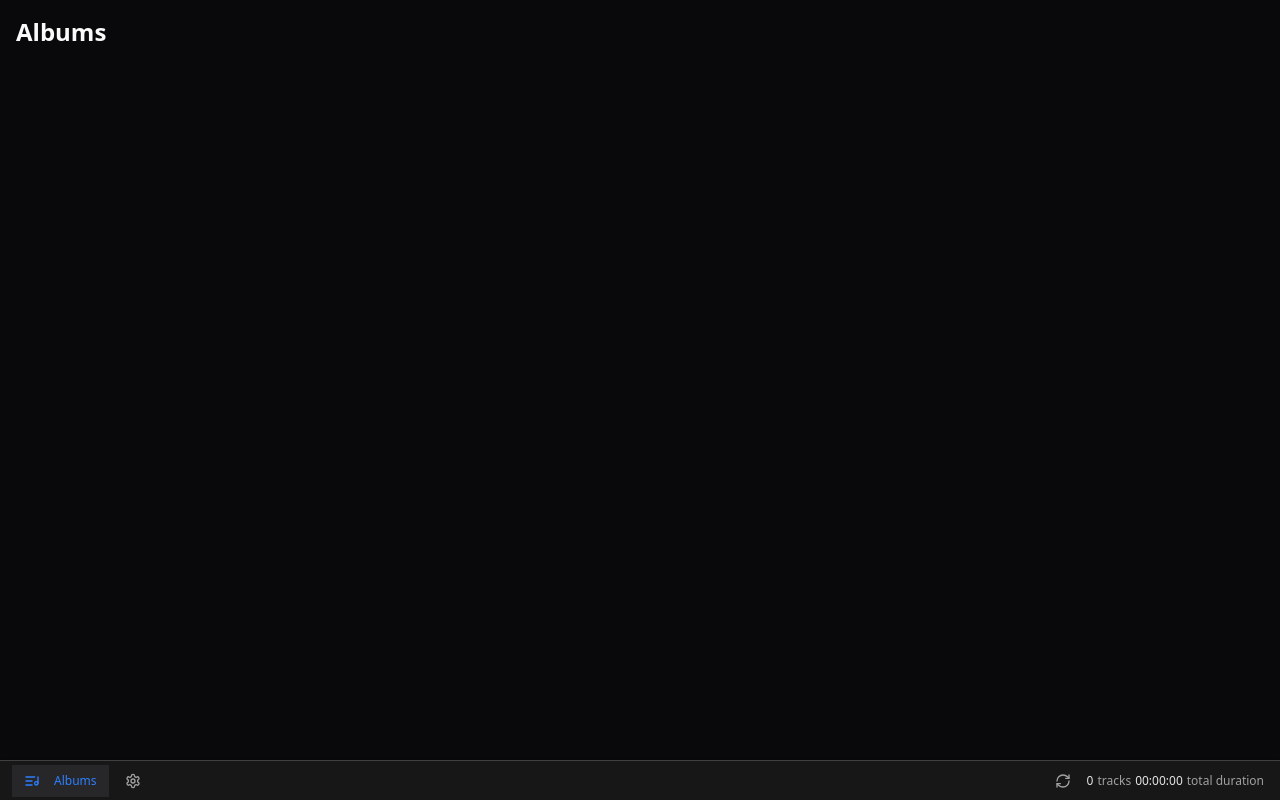
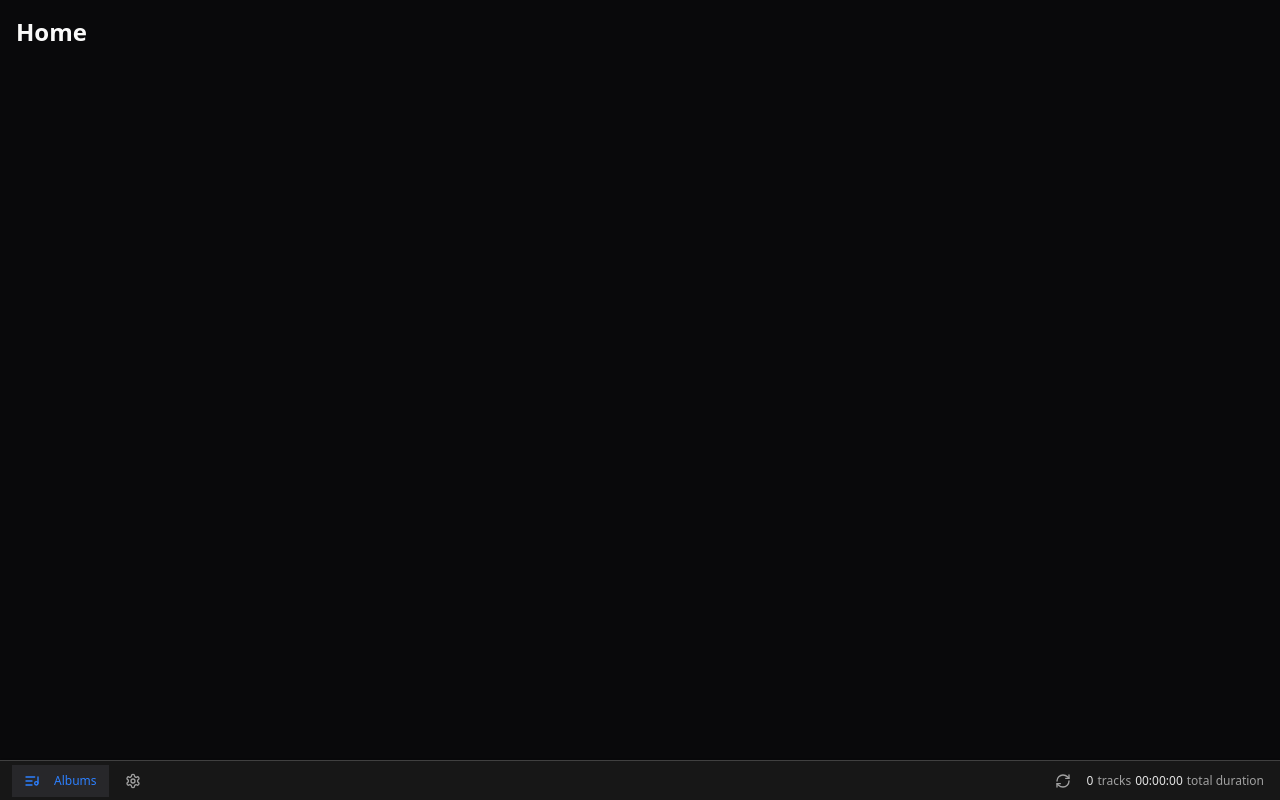
Before and after one commit to sakshatshinde/pureya, a React (Vite) app: page / in a window 1280 px wide. Built offline with nearby package versions, Linux system fonts and the light colour scheme.

Commit message:
Minor changes

```diff
--- a/src/App.tsx
+++ b/src/App.tsx
@@ -1,6 +1,6 @@
 import { BrowserRouter, Routes, Route } from "react-router-dom";
 import { BottomBar } from "./components/BottomBar";
-import AlbumPage from "./components/AlbumPage";
+import Home from "./components/AlbumPage";
 import SettingsPage from "./components/SettingsPage";
 import "./App.css";
 
@@ -14,7 +14,7 @@ function App() {
       <div className="flex flex-col min-h-screen bg-background text-foreground">
         <main className="flex-grow pb-14">
           <Routes>
-            <Route path="/" element={<AlbumPage />} />
+            <Route path="/" element={<Home />} />
             <Route path="/settings" element={<SettingsPage />} />
           </Routes>
         </main>
--- a/src/components/AlbumPage.tsx
+++ b/src/components/AlbumPage.tsx
@@ -1,9 +1,9 @@
-function AlbumPage() {
+function Home() {
   return (
     <div className="p-4">
-      <h1 className="text-2xl font-bold">Albums</h1>
+      <h1 className="text-2xl font-bold">Home</h1>
     </div>
   );
 }
 
-export default AlbumPage;
+export default Home;
--- a/src/components/SettingsPage.tsx
+++ b/src/components/SettingsPage.tsx
@@ -41,7 +41,7 @@ function SettingsPage() {
   };
 
   return (
-    <div className="p-4 md:p-6 lg:p-8 max-w-3xl mx-auto space-y-8">
+    <div className="p-4 md:p-6 lg:p-8 max-w-3xl space-y-8">
       <header className="mb-8 flex items-center space-x-3">
         <div>
           <h1 className="text-3xl font-bold tracking-tight text-foreground">
```
